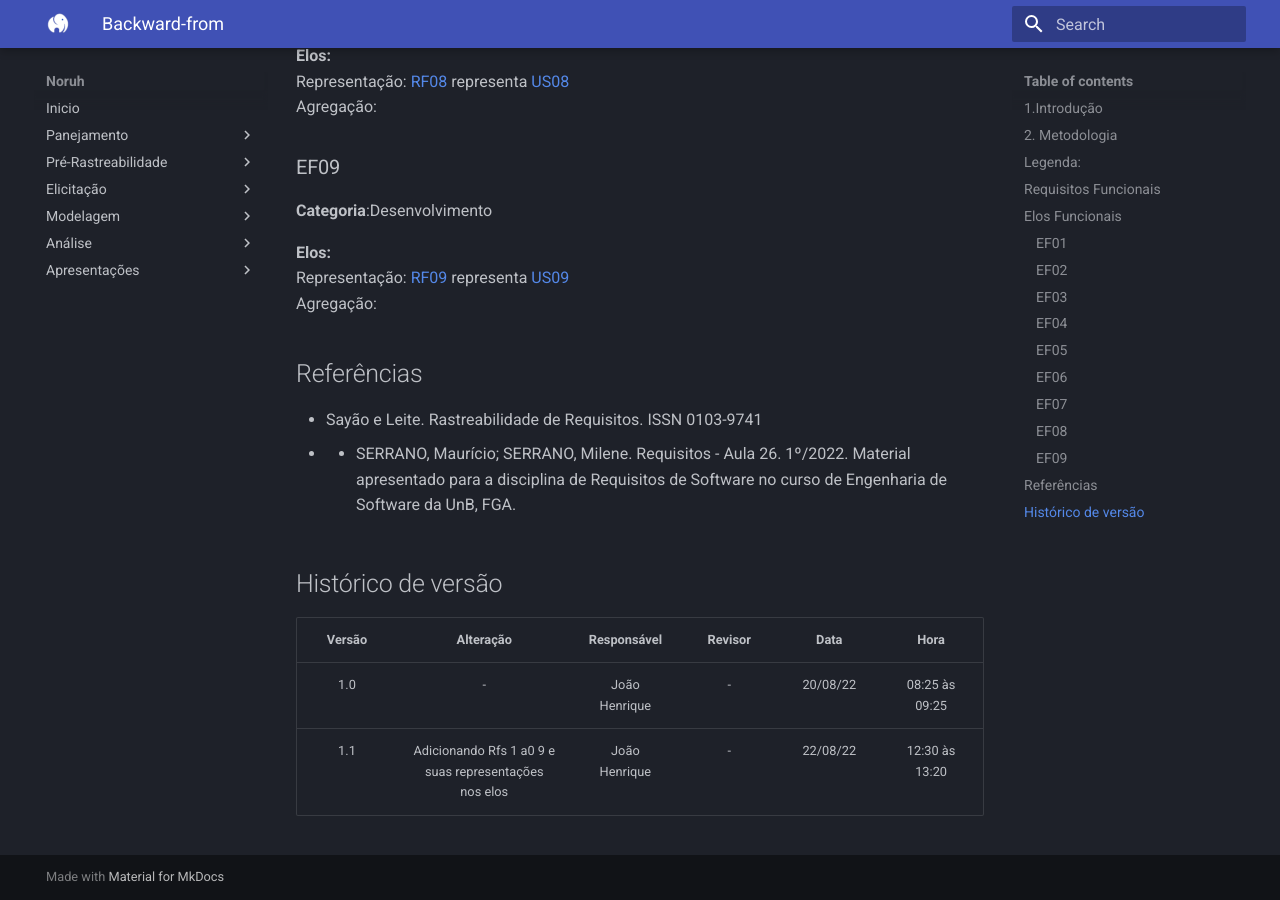
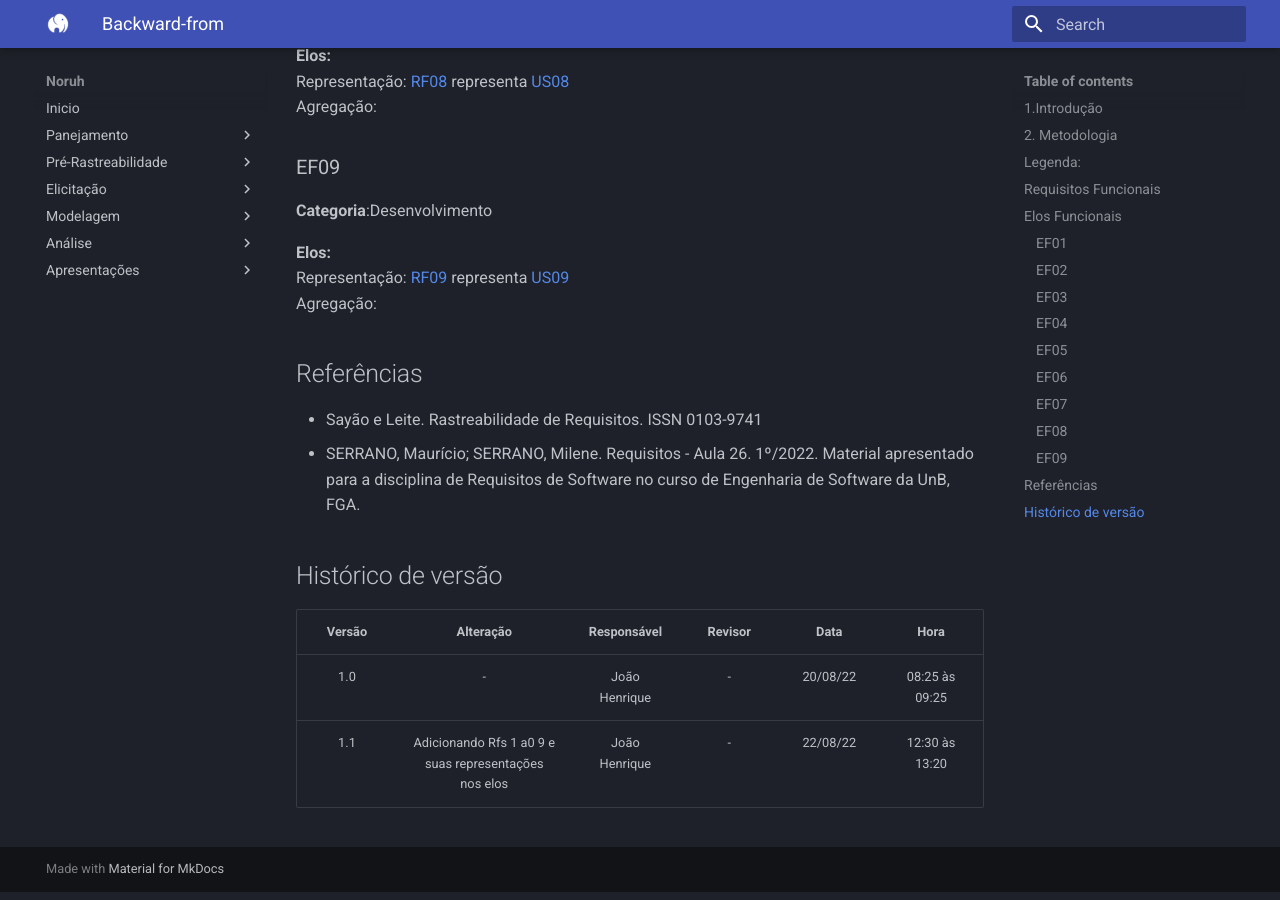
Before and after one commit to Thiab394/2022.1-Noruh, an MkDocs documentation site: the page built from docs/pos-rastreabilidade/backward-from.md, in a window 1280 px wide and 900 px high, scrolled down 3442 px. Built offline with MkDocs 1.6.1 and Material for MkDocs 9.7.7, drawn with Linux system fonts in a browser that asks for light colours.

```diff
--- a/docs/pos-rastreabilidade/backward-from.md
+++ b/docs/pos-rastreabilidade/backward-from.md
@@ -118,7 +118,7 @@ Agregação:
 
 ## Referências
 - Sayão e Leite. Rastreabilidade de Requisitos. ISSN 0103-9741
-- - SERRANO, Maurício; SERRANO, Milene. Requisitos - Aula 26. 1º/2022. Material apresentado para a disciplina de Requisitos de Software no curso de Engenharia de Software da UnB, FGA.
+- SERRANO, Maurício; SERRANO, Milene. Requisitos - Aula 26. 1º/2022. Material apresentado para a disciplina de Requisitos de Software no curso de Engenharia de Software da UnB, FGA.
 
 ## Histórico de versão
 | Versão |      Alteração      | Responsável |           Revisor            |   Data   | Hora  |
```
